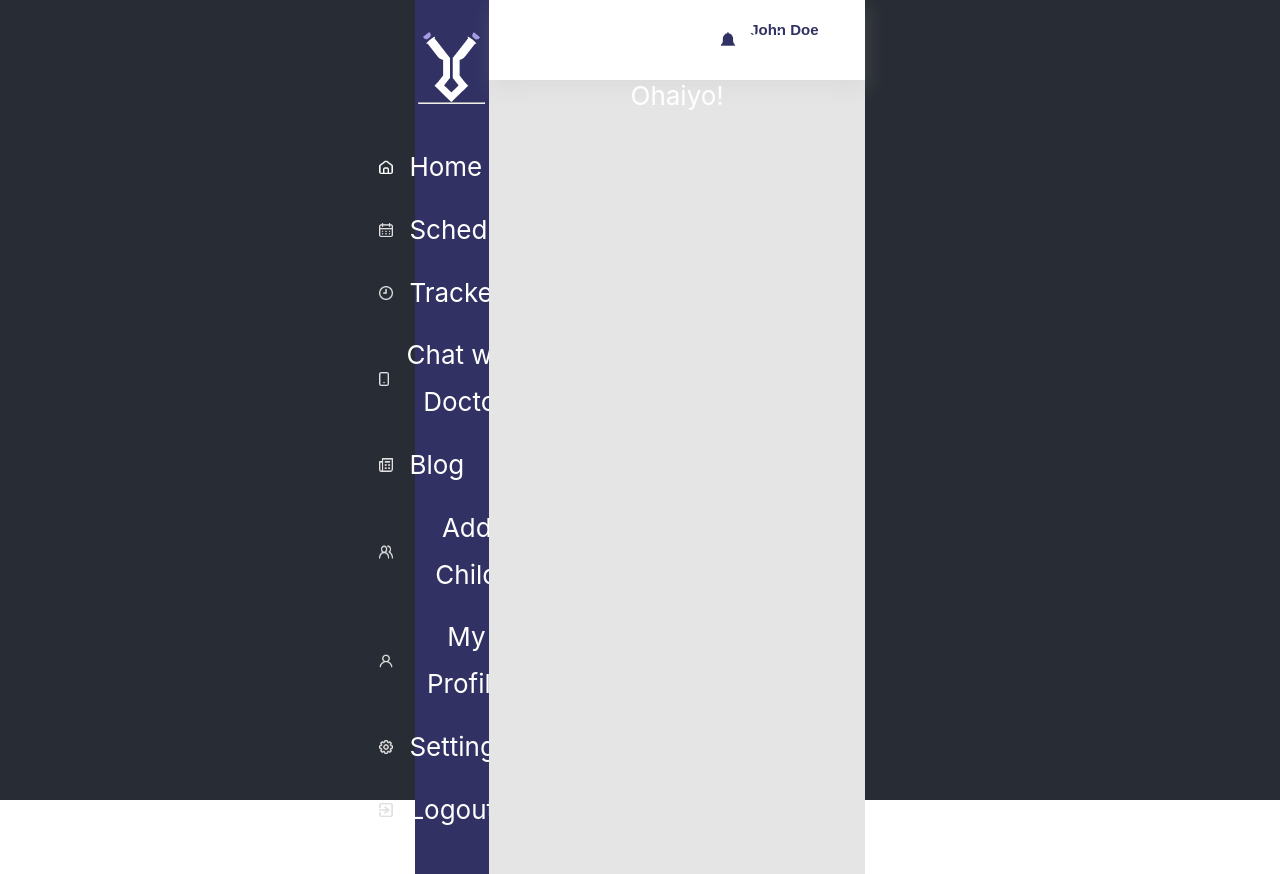
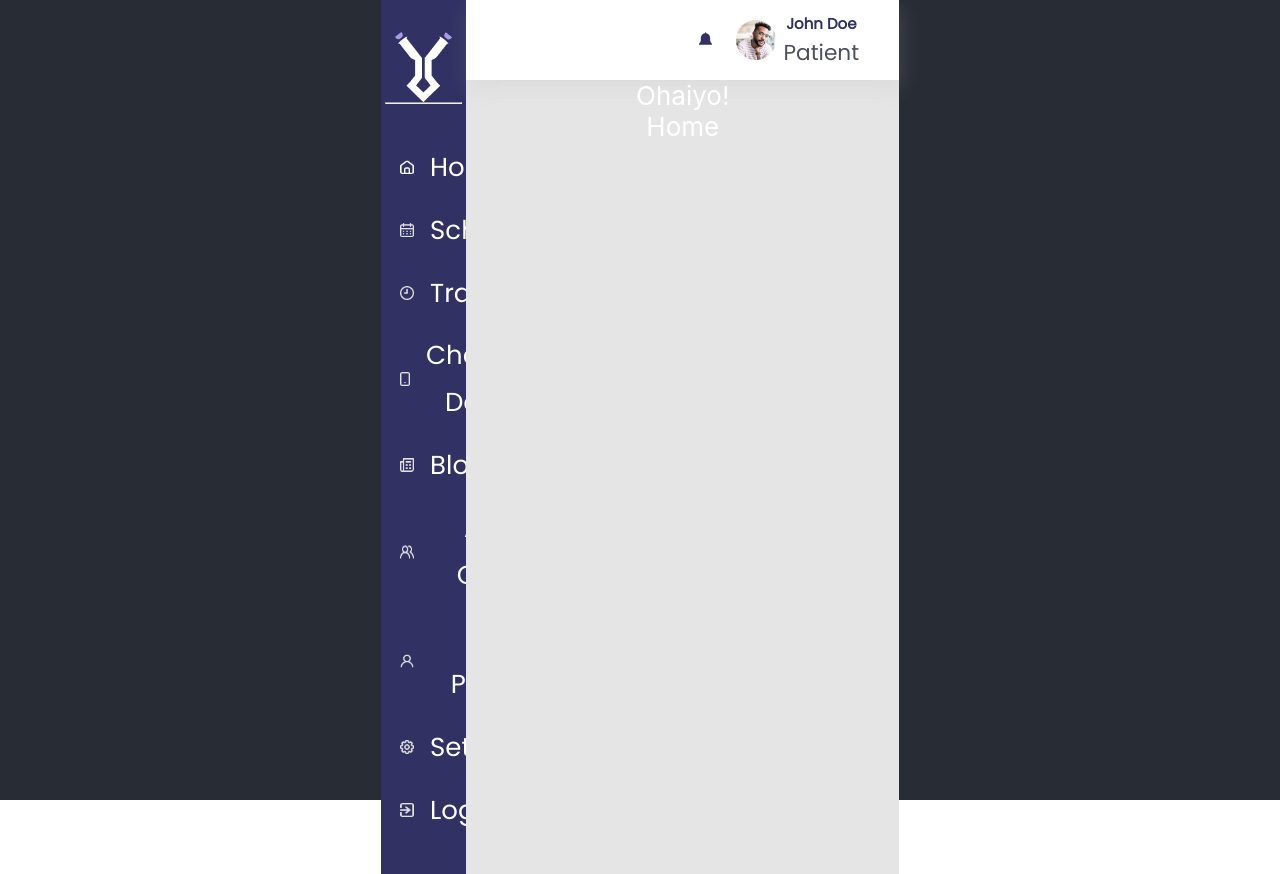
Before and after one commit to BanksMustapha7/antigen, a React (Create React App) app: page /Dashboard in a window 1280 px wide. Built offline with nearby package versions, Linux system fonts and the light colour scheme.

Commit message:
ui update

```diff
--- a/src/Pages/Dashboard/Dashboard.jsx
+++ b/src/Pages/Dashboard/Dashboard.jsx
@@ -12,6 +12,8 @@ import SettingIcon from "../../assets/settingicon.png";
 import Addicon from "../../assets/add.png";
 import Clock from "../../assets/clock.png";
 import Notification from "../../assets/notification.png";
+import User from "../../assets/user.png";
+import Home from "./Home/Home";
 function Dashboard() {
   return (
     <div className="dashboard">
@@ -68,14 +70,18 @@ function Dashboard() {
               <img src={Notification} alt="notification" />
             </button>
             <div className="user">
-              <h4>John Doe</h4>
-              <small>Patients</small>
+              <img src={User} alt="User" />
+              <div className="">
+                <h4>John Doe</h4>
+                <small>Patient</small>
+              </div>
             </div>
           </div>
         </div>
 
         <div className="main">
           Ohaiyo!
+          <Home />
           {/**
 
           <Router>
--- a/src/Pages/Dashboard/dashboard.css
+++ b/src/Pages/Dashboard/dashboard.css
@@ -1,3 +1,5 @@
+@import url('https://fonts.googleapis.com/css2?family=Poppins&display=swap');
+
 * {
     box-sizing: border-box;
     margin: 0;
@@ -34,6 +36,7 @@
     list-style: none;
     display: grid;
     margin-top: 2rem;
+    width: 100%;
 }
 
 .sidebar ul li {
@@ -41,9 +44,9 @@
     gap: 1rem;
     align-items: center;
     cursor: pointer;
-    width: 100%;
     line-height: 180%;
     padding: .5rem 1.2rem;
+    transition: all ease-in-out .25s;
 }
 
 .sidebar ul li:hover {
@@ -57,6 +60,7 @@
 
 .sidebar ul li span {
     color: #fff;
+    font-family: 'Poppins', sans-serif;
 }
 
 .body {
@@ -75,6 +79,7 @@
 
 .body .topbar>div {
     display: flex;
+    gap: 1rem;
 }
 
 .body .topbar>div>button {
@@ -83,26 +88,35 @@
 }
 
 .body .topbar div>button img {
-    width: 14px;
-    height: 14px;
+    width: 13px;
+    height: 13px;
 }
 
 .body .topbar div .user {
-    display: grid;
-    place-content: center;
+    display: flex;
+    align-items: center;
     padding: .5rem;
-    margin-top: -.5rem;
+    gap: .45rem;
+}
+
+.body .topbar div .user img {
+    width: 40px;
+    height: 40px;
+    cursor: pointer;
 }
 
 .body .topbar div .user h4 {
     font-size: 15px;
     font-weight: 600;
-    font-family: Arial, Helvetica, sans-serif;
+    font-family: 'Poppins', sans-serif;
     color: #313163;
+    cursor: pointer;
 }
 
 .body .topbar>div .user small {
-    margin-top: -.75rem;
+    cursor: pointer;
+    color: #4C5059;
+    font-family: 'Poppins', sans-serif;
 }
 
 @media screen and (min-width: 1367px) {
```
Also changed, not shown: src/assets/user.png (added).
